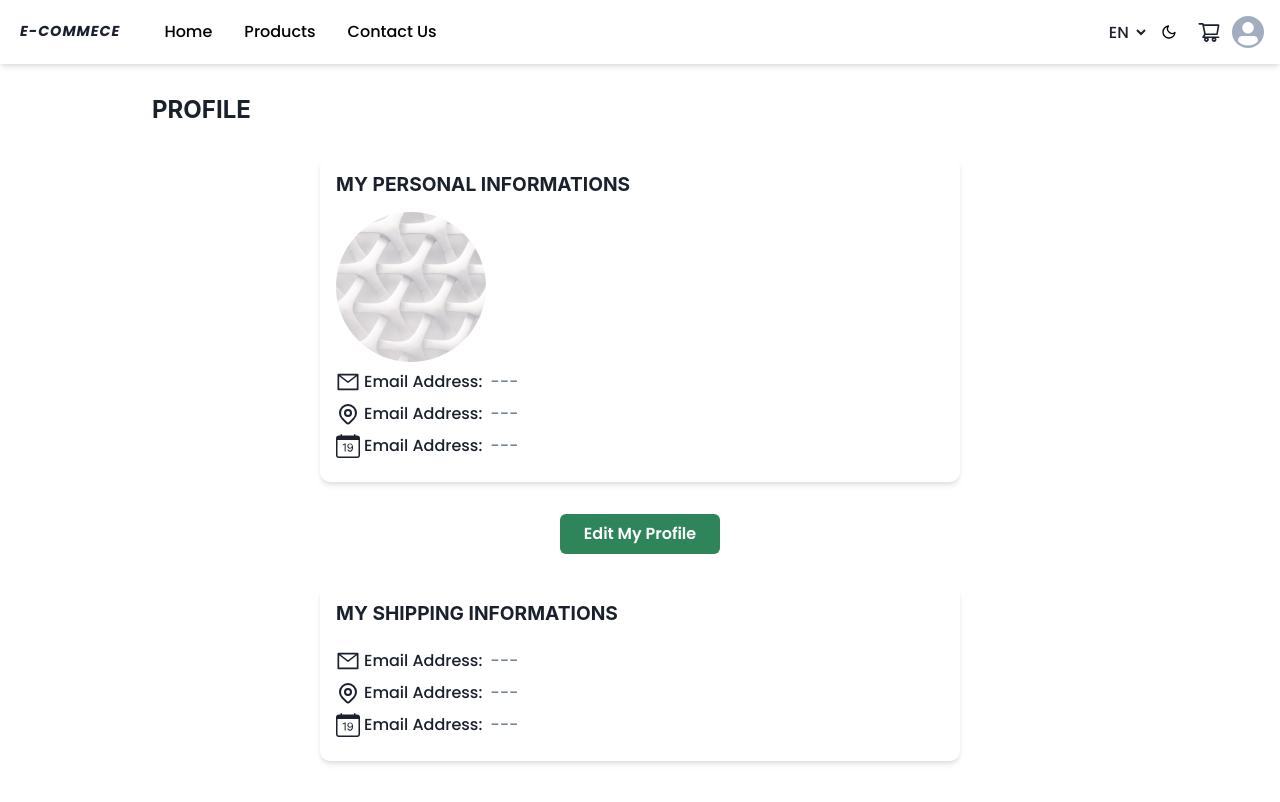
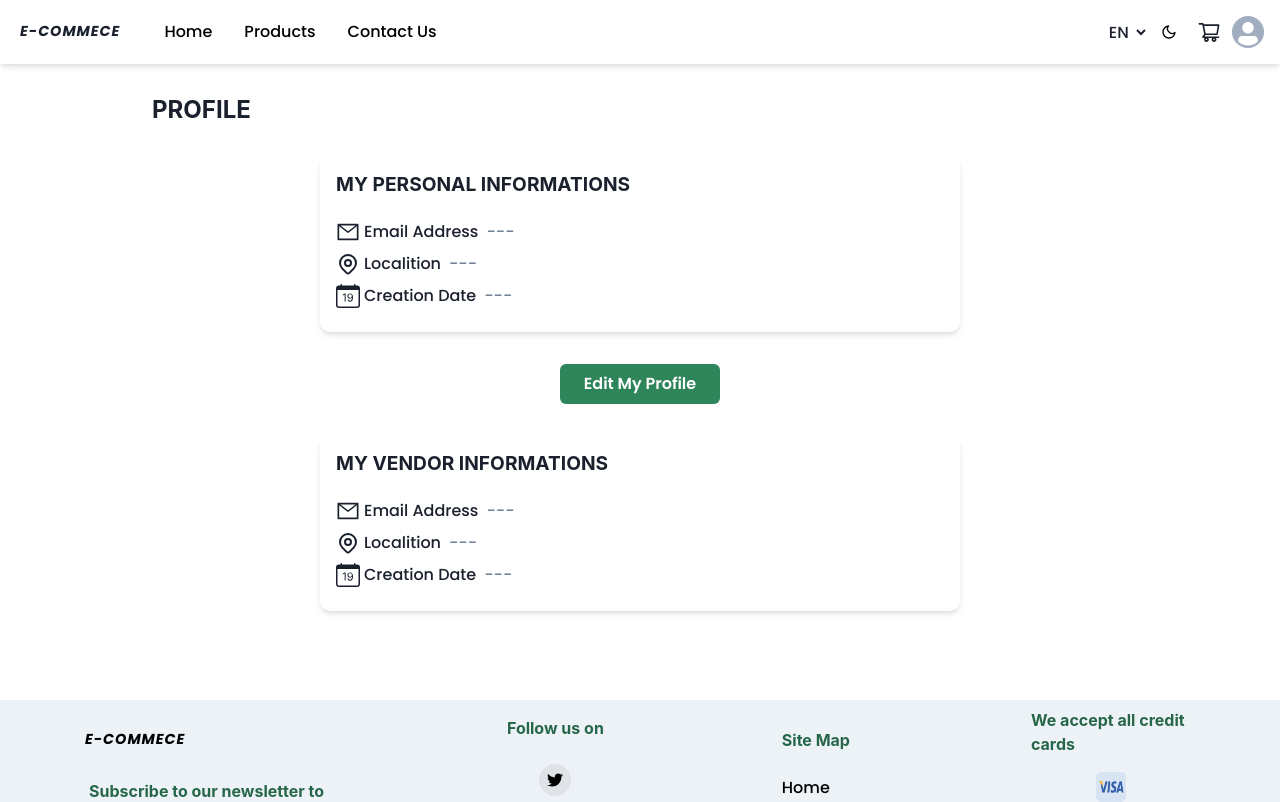
Before and after one commit to Samlogy/saas-ecommerce, a Next.js app in the folder front/: page /profile in a window 1280 px wide. Shown: the top 802 px of the page. Built offline with nearby package versions, Linux system fonts and the light colour scheme.

Commit message:
edit: profile page add: template data display cpt - display vendor data cpt improve profile page logic

```diff
--- a/front/pages/profile.tsx
+++ b/front/pages/profile.tsx
@@ -143,6 +143,13 @@ function Profile(props: any) {
   const user = { avatar: profileImage.src } // super tokens
   const userExtends = props.userExtends // our db
   const shipping = props.shipping // our db
+  const vendor = props.vendor // our db
+
+  const labelData = {
+    email: 'Email Address',
+    createdAt: 'Creation Date',
+    address: 'Localition'
+  }
 
   return (
     <Layout isHeaderVisible isFooterVisible>
@@ -154,7 +161,7 @@ function Profile(props: any) {
         {/* <StepForm steps={steps} /> */}
 
         <Flex flexDir={'column'} w={['20rem', '', '40rem', '']} mx="auto">
-          <DisplayUserData data={user} />
+          <DisplayUserData data={user} labelData={labelData} />
 
           <Button
             bg={'accent_3'}
@@ -167,7 +174,13 @@ function Profile(props: any) {
             <Link href="/edit-profile"> Edit My Profile </Link>
           </Button>
 
-          <DisplayMoreData data={shipping} />
+          <View cond={userExtends?.type === 'customer'}>
+            <DisplayShippingData data={shipping} labelData={labelData} />
+          </View>
+
+          <View cond={userExtends?.type === 'vendor'}>
+            <DisplayVendorData data={vendor} labelData={labelData} />
+          </View>
         </Flex>
       </View>
     </Layout>
@@ -176,70 +189,64 @@ function Profile(props: any) {
 
 export default Profile
 
-const DisplayUserData = ({ data }: { data: any }) => {
+const DisplayUserData = ({ data, labelData }: { data: any; labelData: any }) => {
   return (
-    <Flex
-      flexDir={'column'}
-      boxShadow="md"
-      p="1rem"
-      borderRadius={'10px'}
-      alignItems="flex-start"
-      justifyContent={'center'}
-      mb="2rem"
-    >
-      <Heading fontSize="1.2rem" mb="1rem" textTransform={'uppercase'}>
-        {' '}
-        My Personal Informations{' '}
-      </Heading>
-      <Image
-        borderRadius="full"
-        boxSize="150px"
-        src={data?.avatar}
-        alt="avatar image"
-        fallbackSrc="https://via.placeholder.com/150"
+    <TemplateDataDisplay title="My Personal Informations">
+      <BoxData data={data?.email} icon={<AiOutlineMail size={24} />} label={labelData?.email} />
+      <BoxData
+        data={data?.address}
+        icon={<HiOutlineLocationMarker size={24} />}
+        label={labelData?.address}
       />
-
-      <Flex flexDir="column" mt=".5rem">
-        <BoxData data={data?.email} icon={<AiOutlineMail size={24} />} />
-        <BoxData data={data?.address} icon={<HiOutlineLocationMarker size={24} />} />
-        <BoxData data={data?.createdAt} icon={<BsCalendarDate size={24} />} />
-      </Flex>
-    </Flex>
+      <BoxData
+        data={data?.createdAt}
+        icon={<BsCalendarDate size={24} />}
+        label={labelData?.createdAt}
+      />
+    </TemplateDataDisplay>
+  )
+}
+const DisplayShippingData = ({ data, labelData }: { data: any; labelData: any }) => {
+  return (
+    <TemplateDataDisplay title="My Shipping Informations">
+      <BoxData data={data?.email} icon={<AiOutlineMail size={24} />} label={labelData?.email} />
+      <BoxData
+        data={data?.address}
+        icon={<HiOutlineLocationMarker size={24} />}
+        label={labelData?.address}
+      />
+      <BoxData
+        data={data?.createdAt}
+        icon={<BsCalendarDate size={24} />}
+        label={labelData?.createdAt}
+      />
+    </TemplateDataDisplay>
+  )
+}
+const DisplayVendorData = ({ data, labelData }: { data: any; labelData: any }) => {
+  return (
+    <TemplateDataDisplay title="My Vendor Informations">
+      <BoxData data={data?.email} icon={<AiOutlineMail size={24} />} label={labelData?.email} />
+      <BoxData
+        data={data?.address}
+        icon={<HiOutlineLocationMarker size={24} />}
+        label={labelData?.address}
+      />
+      <BoxData
+        data={data?.createdAt}
+        icon={<BsCalendarDate size={24} />}
+        label={labelData?.createdAt}
+      />
+    </TemplateDataDisplay>
   )
 }
 
-const DisplayMoreData = ({ data }: { data: any }) => {
-  return (
-    <Flex
-      flexDir={'column'}
-      boxShadow="md"
-      p="1rem"
-      borderRadius={'10px'}
-      alignItems="flex-start"
-      justifyContent={'center'}
-      mb="2rem"
-    >
-      <Heading fontSize="1.2rem" mb="1rem" textTransform={'uppercase'}>
-        {' '}
-        My Shipping Informations{' '}
-      </Heading>
-
-      <Flex flexDir="column" mt=".5rem">
-        <BoxData data={data?.email} icon={<AiOutlineMail size={24} />} />
-        <BoxData data={data?.address} icon={<HiOutlineLocationMarker size={24} />} />
-        <BoxData data={data?.createdAt} icon={<BsCalendarDate size={24} />} />
-      </Flex>
-    </Flex>
-  )
-}
-
-const BoxData = ({ data, icon }: { data: any; icon: any }) => {
+const BoxData = ({ data, label, icon }: { data: any; label: string; icon: any }) => {
   return (
     <Flex alignItems={'center'} mb=".5rem">
       {icon}
       <Box as="span" fontSize="1rem" fontWeight="500" ml=".25rem">
-        {' '}
-        Email Address:{' '}
+        {label}
       </Box>
       {data ? (
         <Box as="span" fontSize="16px" fontWeight="400" ml=".5rem">
@@ -256,15 +263,41 @@ const BoxData = ({ data, icon }: { data: any; icon: any }) => {
   )
 }
 
+const TemplateDataDisplay = ({ title, children }: { title: string; children: React.ReactNode }) => {
+  return (
+    <Flex
+      flexDir={'column'}
+      boxShadow="md"
+      p="1rem"
+      borderRadius={'10px'}
+      alignItems="flex-start"
+      justifyContent={'center'}
+      mb="2rem"
+    >
+      <Heading fontSize="1.2rem" mb="1rem" textTransform={'uppercase'}>
+        {title}
+      </Heading>
+
+      <Flex flexDir="column" mt=".5rem">
+        {children}
+      </Flex>
+    </Flex>
+  )
+}
+
 export async function getStaticProps() {
   // api call
-  const userExtend = {}
+  const userExtends = {
+    type: 'vendor'
+  }
   const shipping = {}
+  const vendor = {}
 
   return {
     props: {
-      userExtend,
-      shipping
+      userExtends,
+      shipping,
+      vendor
     },
     revalidate: 10
   }
```
